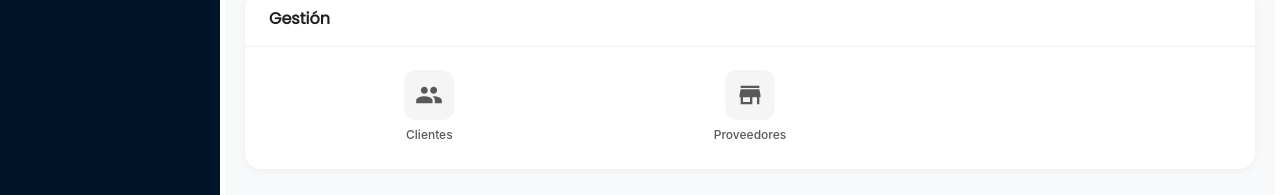
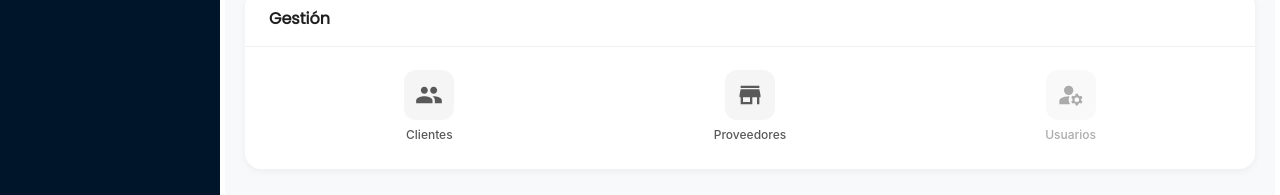
Before and after one commit to FacundoGSanchez/anotalo-ui, a React (Vite) app: page /login in a window 1280 px wide. Both pictures are taken after a click on the button "Ingresar". Shown: the part 529-724 px from the top of the page. Built offline with nearby package versions, Linux system fonts and the light colour scheme.

Commit message:
HabilitarGestionUsuario

```diff
--- a/src/pages/Dashboard/components/GestionGrid.jsx
+++ b/src/pages/Dashboard/components/GestionGrid.jsx
@@ -42,14 +42,14 @@ const GestionGrid = () => {
             onClick={() => handleNavigate("proveedores")}
           />
         </Col>
-        {/* <Col span={8}>
-           <GestionItem
+        <Col span={8}>
+          <GestionItem
             icon={<MdManageAccounts />}
             label="Usuarios"
             onClick={() => navigate("/usuarios")}
             disabled={true}
-          /> */}
-        {/* </Col> */}
+          />
+        </Col>
       </Row>
     </Card>
   );
```
